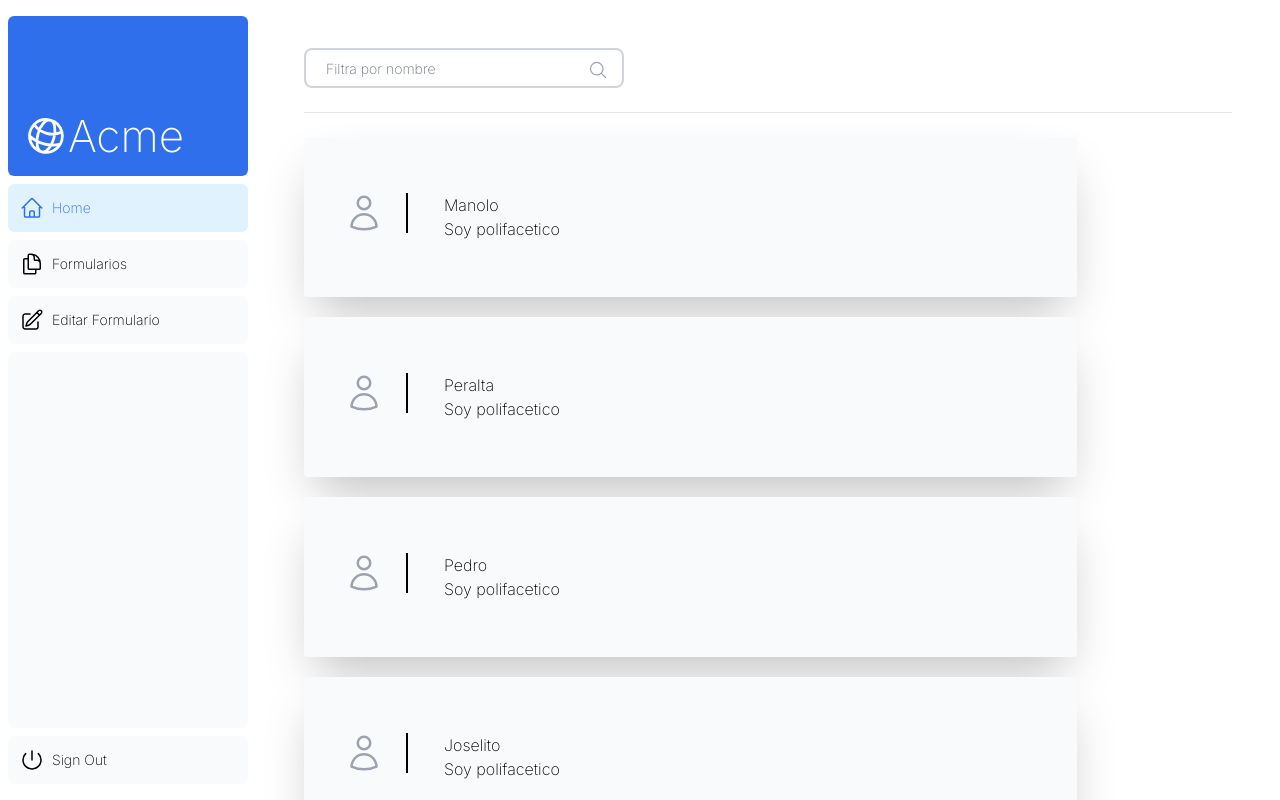
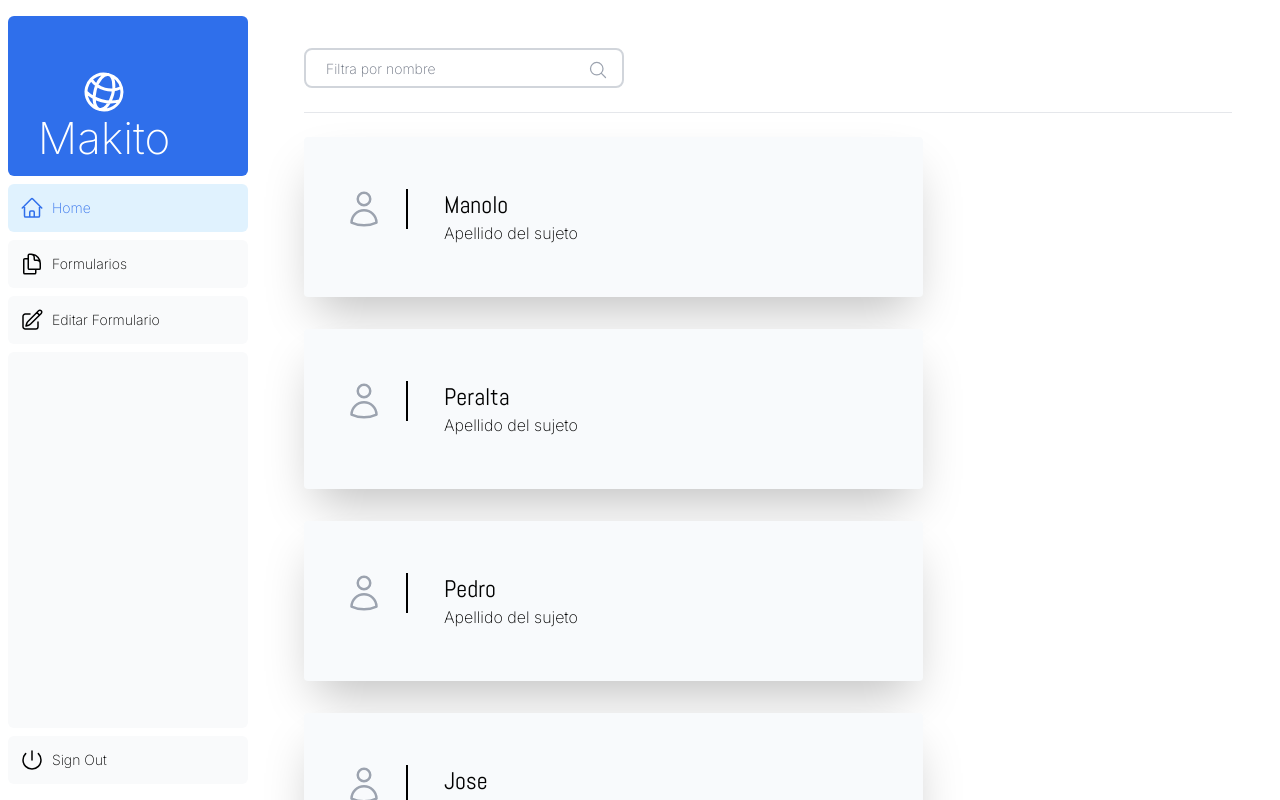
Before and after one commit to V4l3ntino/proyectoFormulario, a Next.js app: page /dashboard in a window 1280 px wide. Built offline with nearby package versions, Linux system fonts and the light colour scheme.

Commit message:
output error version 1

```diff
--- /dev/null
+++ b/app/dashboard/loading.tsx
@@ -0,0 +1,13 @@
+"use client"
+
+import { motion } from "framer-motion";
+
+const Loading = () => {
+    return (
+        <main>
+            Cargando...
+        </main>
+     );
+}
+
+export default Loading;
--- a/app/dashboard/page.tsx
+++ b/app/dashboard/page.tsx
@@ -2,7 +2,8 @@ import DashboardApp from "@/components/dashboard-app";
 
 
 
-const Dashboard = () => {
+const Dashboard = async() => {
+    await new Promise((resolve) => setTimeout(resolve, 1000))
     return (
         <DashboardApp />
      );
--- a/app/ui/acme-logo.tsx
+++ b/app/ui/acme-logo.tsx
@@ -3,10 +3,10 @@ import { GlobeAltIcon } from '@heroicons/react/24/outline';
 export default function AcmeLogo() {
   return (
     <div
-      className={` flex flex-row items-center leading-none text-white`}
+      className={` flex md:flex-col items-center leading-none text-white`}
     >
       <GlobeAltIcon className="h-12 w-12 rotate-[15deg]" />
-      <p className="text-[44px]">Acme</p>
+      <p className="text-[44px]">Makito</p>
     </div>
   );
 }
--- a/app/ui/fonts.ts
+++ b/app/ui/fonts.ts
@@ -1,3 +1,4 @@
-import { Inter } from 'next/font/google'
+import { Inter, Abel } from 'next/font/google'
 
 export const inter = Inter({subsets: ['latin'], weight: ['900', '200']})
+export const abel = Abel({subsets: ['latin'], weight: ['400']})
--- a/components/card.tsx
+++ b/components/card.tsx
@@ -5,26 +5,40 @@ type Props = {
     description:string,
     index:number
 }
-import { UserIcon } from "@heroicons/react/24/outline";
+import { UserIcon, CursorArrowRippleIcon } from "@heroicons/react/24/outline";
 import { useState } from 'react'
+import { abel } from '@/app/ui/fonts'
 const Card: React.FC<Props> = ({name, description, index}) => {
     const [style, setStyle] = useState(false)
+    const [tipe, setTipe] = useState(false)
     return (
         <motion.div
         initial={{opacity:0}}
         whileInView={{opacity:1}}
         transition={{duration:0.5}}
-        viewport={{ margin: "-100px", once: true }}
+        viewport={{ margin: "-100px", once: false }}
         onViewportEnter={() => { setStyle(true)}}
-        className={`bg-slate-50 rounded w-full md:w-5/6 h-40 mb-5 flex justify-between items-center px-10 py-5 shadow-2xl transition-transform duration-1000 ease-in-out ${style ? `translate-x-0` : `translate-x-20` }`}>
+        onViewportLeave={() => { setStyle(false)}}
+        className={`bg-slate-50 overflow-hidden relative rounded w-full md:w-4/6 h-40 mb-5 flex justify-between items-center px-10 py-5 shadow-2xl transition-transform duration-1000 ease-in-out
+        ${style ? `translate-x-0` : `translate-x-20` }`}
+        onHoverStart={() => {setTipe(true)}}
+        onHoverEnd={() => {setTipe(false)}}
+        >
             <div className="flex gap-5 relative">
                 <UserIcon className="h-10 w-10 text-gray-400"/>
                 <span className="h-full w-5 before:border-r-2 before:border-r-black before:border-solid before:absolute before:w-1 before:h-10"></span>
                 <div className="flex-col">
-                    <h1>{name}</h1>
+                    <h1 className={`${abel.className} text-2xl`}>{name}</h1>
                     <p>{description}</p>
                 </div>
             </div>
+            {tipe &&
+            <motion.div
+            initial={{filter: 'blur(50px)'}}
+            animate={{filter: 'blur(0px)'}}
+            transition={{delay:0.1}}
+            className='w-full bg-black/40 absolute top-0 left-0 h-40 flex justify-center items-center rounded'><CursorArrowRippleIcon className='w-5 h-5 text-white'/></motion.div>
+            }
         </motion.div>
      );
 }
--- a/components/dashboard-app.tsx
+++ b/components/dashboard-app.tsx
@@ -7,185 +7,72 @@ const DashboardApp = () => {
     const json:Person[] = [
         {
             name: 'Manolo',
-            description: 'Soy polifacetico'
+            description: 'Apellido del sujeto'
         },
         {
             name: 'Peralta',
-            description: 'Soy polifacetico'
+            description: 'Apellido del sujeto'
         },
         {
             name: 'Pedro',
-            description: 'Soy polifacetico'
+            description: 'Apellido del sujeto'
         },
         {
-            name: 'Joselito',
-            description: 'Soy polifacetico'
+            name: 'Jose',
+            description: 'Apellido del sujeto'
         },
         {
             name: 'Manuel',
-            description: 'Soy polifacetico'
+            description: 'Apellido del sujeto'
         },
         {
             name: 'Pancho',
-            description: 'Soy polifacetico'
+            description: 'Apellido del sujeto'
         },
         {
             name: 'Paco',
-            description: 'Soy polifacetico'
+            description: 'Apellido del sujeto'
         },
         {
             name: 'Paco',
-            description: 'Soy polifacetico'
+            description: 'Apellido del sujeto'
         },
         {
             name: 'Paco',
-            description: 'Soy polifacetico'
+            description: 'Apellido del sujeto'
         },
         {
             name: 'Paco',
-            description: 'Soy polifacetico'
+            description: 'Apellido del sujeto'
         },
         {
             name: 'Paco',
-            description: 'Soy polifacetico'
+            description: 'Apellido del sujeto'
         },
         {
             name: 'Paco',
-            description: 'Soy polifacetico'
+            description: 'Apellido del sujeto'
         },
         {
             name: 'Paco',
-            description: 'Soy polifacetico'
-        },
-        {
-            name: 'Paco',
-            description: 'Soy polifacetico'
-        },
-        {
-            name: 'Paco',
-            description: 'Soy polifacetico'
-        },
-        {
-            name: 'Paco',
-            description: 'Soy polifacetico'
-        },
-        {
-            name: 'Paco',
-            description: 'Soy polifacetico'
-        },
-        {
-            name: 'Paco',
-            description: 'Soy polifacetico'
-        },
-        {
-            name: 'Paco',
-            description: 'Soy polifacetico'
-        },
-        {
-            name: 'Paco',
-            description: 'Soy polifacetico'
-        },
-        {
-            name: 'Paco',
-            description: 'Soy polifacetico'
-        },
-        {
-            name: 'Paco',
-            description: 'Soy polifacetico'
-        },
-        {
-            name: 'Paco',
-            description: 'Soy polifacetico'
-        },
-        {
-            name: 'Paco',
-            description: 'Soy polifacetico'
-        },
-        {
-            name: 'Paco',
-            description: 'Soy polifacetico'
-        },
-        {
-            name: 'Paco',
-            description: 'Soy polifacetico'
-        },
-        {
-            name: 'Paco',
-            description: 'Soy polifacetico'
-        },
-        {
-            name: 'Paco',
-            description: 'Soy polifacetico'
-        },
-        {
-            name: 'Paco',
-            description: 'Soy polifacetico'
-        },
-        {
-            name: 'Paco',
-            description: 'Soy polifacetico'
-        },
-        {
-            name: 'Paco',
-            description: 'Soy polifacetico'
-        },
-        {
-            name: 'Paco',
-            description: 'Soy polifacetico'
-        },
-        {
-            name: 'Paco',
-            description: 'Soy polifacetico'
-        },
-        {
-            name: 'Paco',
-            description: 'Soy polifacetico'
-        },
-        {
-            name: 'Paco',
-            description: 'Soy polifacetico'
-        },
-        {
-            name: 'Paco',
-            description: 'Soy polifacetico'
-        },
-        {
-            name: 'Paco',
-            description: 'Soy polifacetico'
-        },
-        {
-            name: 'Paco',
-            description: 'Soy polifacetico'
-        },
-        {
-            name: 'Paco',
-            description: 'Soy polifacetico'
-        },
-        {
-            name: 'Paco',
-            description: 'Soy polifacetico'
-        },
-        {
-            name: 'Paco',
-            description: 'Soy polifacetico'
-        },
-        {
-            name: 'Paco',
-            description: 'Soy polifacetico'
-        },
+            description: 'Apellido del sujeto'
+        }
     ]
     const [data, setData] = useState(json)
     const [datafilter, setDatafilter] = useState<Person[]>([])
+    const [error, setError] = useState(false)
     const filterText = (text:string) => {
         const filtered = data.filter(item => {
             return item.name.toLocaleLowerCase().indexOf(text.toLocaleLowerCase()) != -1
         })
+        setError(false)
+        if (filtered.length == 0) setError(true)
         setDatafilter(filtered)
     }
 
     return (
         <main>
-            <SearchForm filter={filterText}/>
+            <SearchForm filter={filterText} error={error}/>
             <br />
             <hr />
             <br />
--- a/components/search-form.tsx
+++ b/components/search-form.tsx
@@ -1,13 +1,15 @@
 "use client"
 
 import { MagnifyingGlassIcon } from "@heroicons/react/24/outline";
+import { motion } from "framer-motion";
 import { useEffect, useState } from "react";
 
 type Props = {
     filter: (text:string) => void
+    error: boolean
 }
 
-const SearchForm:React.FC<Props> = ({filter}) => {
+const SearchForm:React.FC<Props> = ({filter, error}) => {
     const [filtertext, setFiltertext] = useState("")
     useEffect(() => {
         filter(filtertext)
@@ -18,6 +20,23 @@ const SearchForm:React.FC<Props> = ({filter}) => {
     return (
         <form className="flex flex-row w-[100%]" onSubmit={handleSubmit}>
             <div className="relative w-full md:w-80">
+                {error && <label className="text-red-500 font-thin absolute -top-8">
+                {('No se ha encontrado a nadie').split(" ").map((word, key) => (
+                    <div className="inline-block mr-1">
+                        {
+                            (word).split("").map((char,index) => (
+                                <motion.span
+                                initial={{opacity:0, filter:'blur(15px)'}}
+                                animate={{opacity:1, filter:'blur(0px)'}}
+                                transition={{delay:((((index/20+key)*0.9)/2)/2)}}
+                                >
+                                    {char}
+                                </motion.span>
+                            ))
+                        }
+                    </div>
+                ))}
+                </label>}
                 <input className="border-2 w-full  border-gray-300 bg-white h-10 px-5 pr-16 rounded-lg text-sm focus:outline-none" type="text" placeholder="Filtra por nombre" onChange={(e) => setFiltertext(e.target.value)} />
                 <span className="absolute right-0 top-0 mt-3 mr-4">
                     <MagnifyingGlassIcon className="h-5 w-5 text-gray-400" />
--- a/components/wrapper.tsx
+++ b/components/wrapper.tsx
@@ -13,7 +13,7 @@ type Props = {
 }
 const Wrapper:React.FC<Props> = ({personas}) => {
     return (
-        <div className="flex flex-col w-full">
+        <div className="flex flex-wrap gap-3 w-full">
             {
                 personas.map((item, key) => (
                     <Card key={key} name={item.name} description={item.description} index={key}/>
--- a/package.json
+++ b/package.json
@@ -18,6 +18,7 @@
     "postcss": "8.4.38",
     "react": "19.0.0-rc-f38c22b244-20240704",
     "react-dom": "19.0.0-rc-f38c22b244-20240704",
+    "react-type-animation": "^3.2.0",
     "tailwindcss": "3.4.4",
     "typescript": "5.5.2",
     "use-debounce": "^10.0.1",
```
Also changed, not shown: 1 other file (tests, documents, lock files or other folders).
